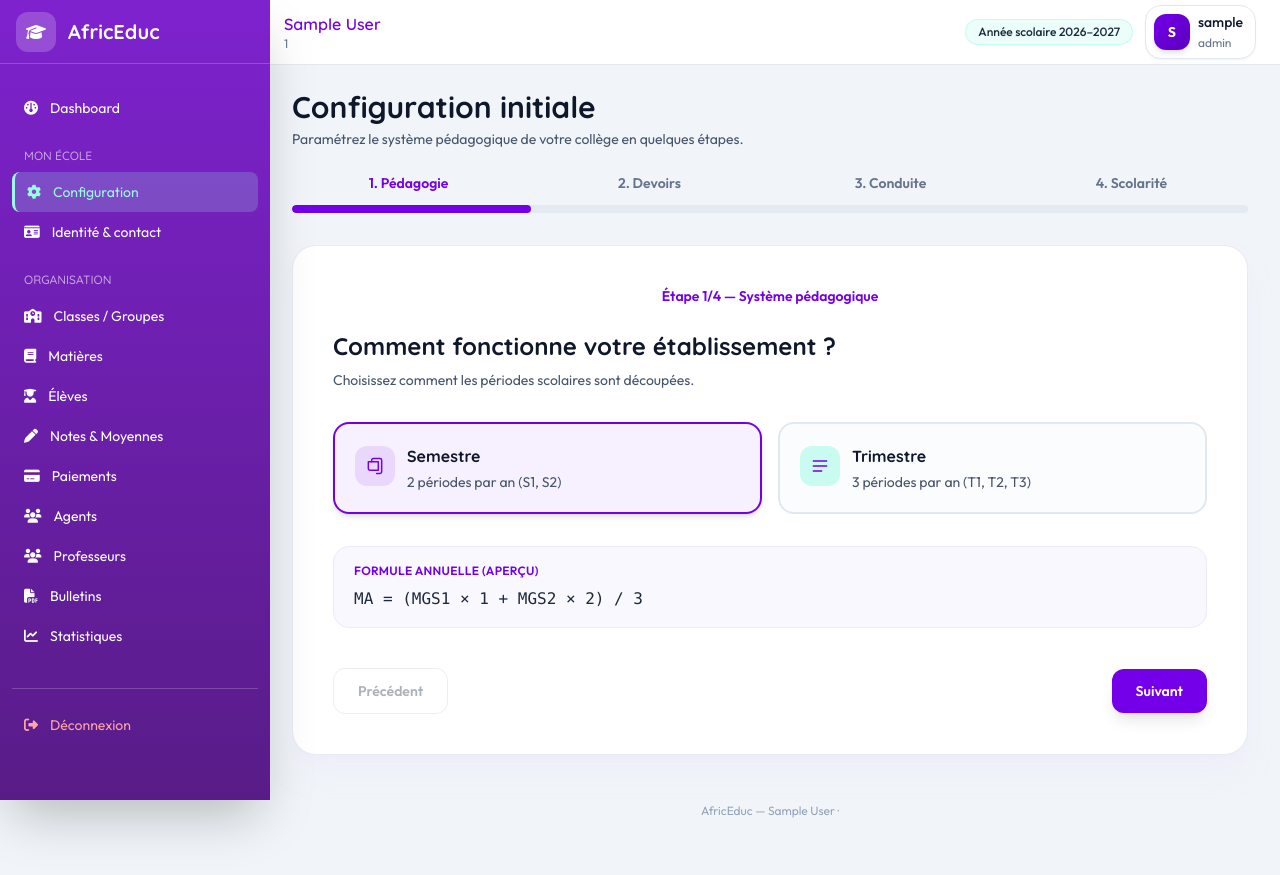
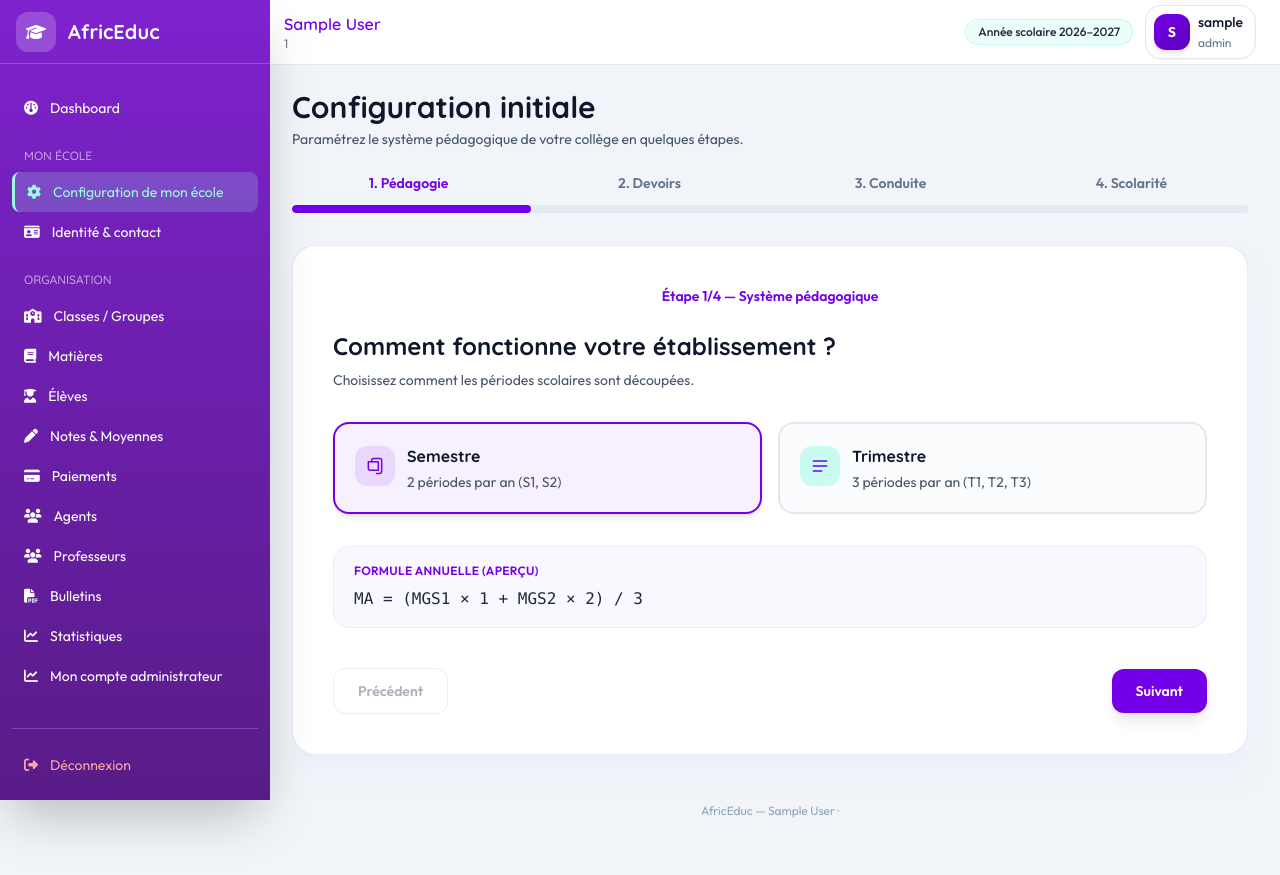
Before and after one commit to bl4ck-w0lf-project/AfricEduc, a PHP site: page /AfricEduc/app/views/admin/setup_school.php in a window 1280 px wide. Run offline with PHP 8.4, Linux system fonts and the light colour scheme; the visitor is signed in with stand-in values (Sample User, id 1); some libraries are stand-ins or nearby versions.

Commit message:
Finalisation  de configuration d'une ecole et de mises à jour du menu latéral

```diff
--- a/app/views/components/sidebar.php
+++ b/app/views/components/sidebar.php
@@ -107,7 +107,7 @@ h1,h2,h3,h4 { font-family: "Quicksand", sans-serif; }
 <a href="../admin/setup_school.php"
    class="sidebar-link flex items-center gap-3 px-3 py-2.5 rounded-lg
    <?= $currentPage === 'setup_school.php' ? 'active' : '' ?>">
-    <i class="fa-solid fa-gear"></i> Configuration
+    <i class="fa-solid fa-gear"></i> Configuration de mon école
 </a>
 
 <a href="../school_identity/index.php" class="sidebar-link flex items-center gap-3 px-3 py-2.5 rounded-lg">
@@ -150,6 +150,10 @@ h1,h2,h3,h4 { font-family: "Quicksand", sans-serif; }
 
 <a href="../stats_admin/index.php" class="sidebar-link flex items-center gap-3 px-3 py-2.5 rounded-lg">
     <i class="fa-solid fa-chart-line"></i> Statistiques
+</a>
+
+<a href="../stats_admin/index.php" class="sidebar-link flex items-center gap-3 px-3 py-2.5 rounded-lg">
+    <i class="fa-solid fa-chart-line"></i> Mon compte administrateur
 </a>
 
 <?php endif; ?>
```
